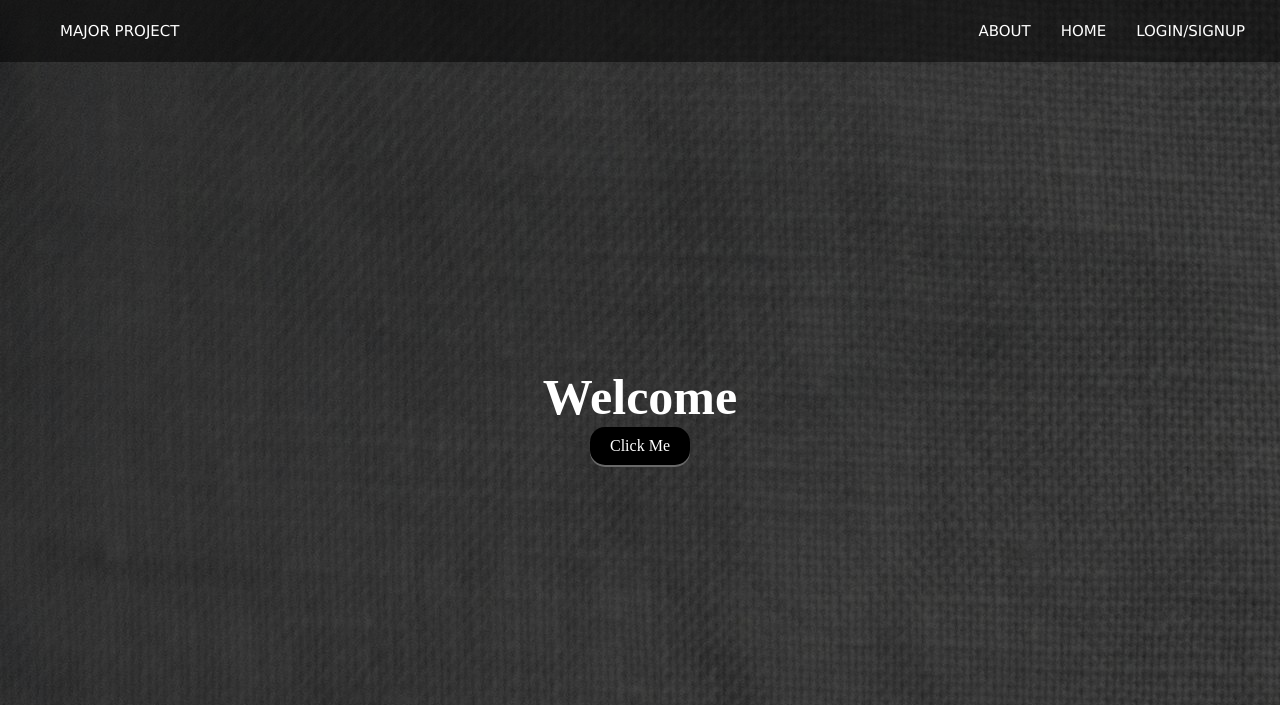
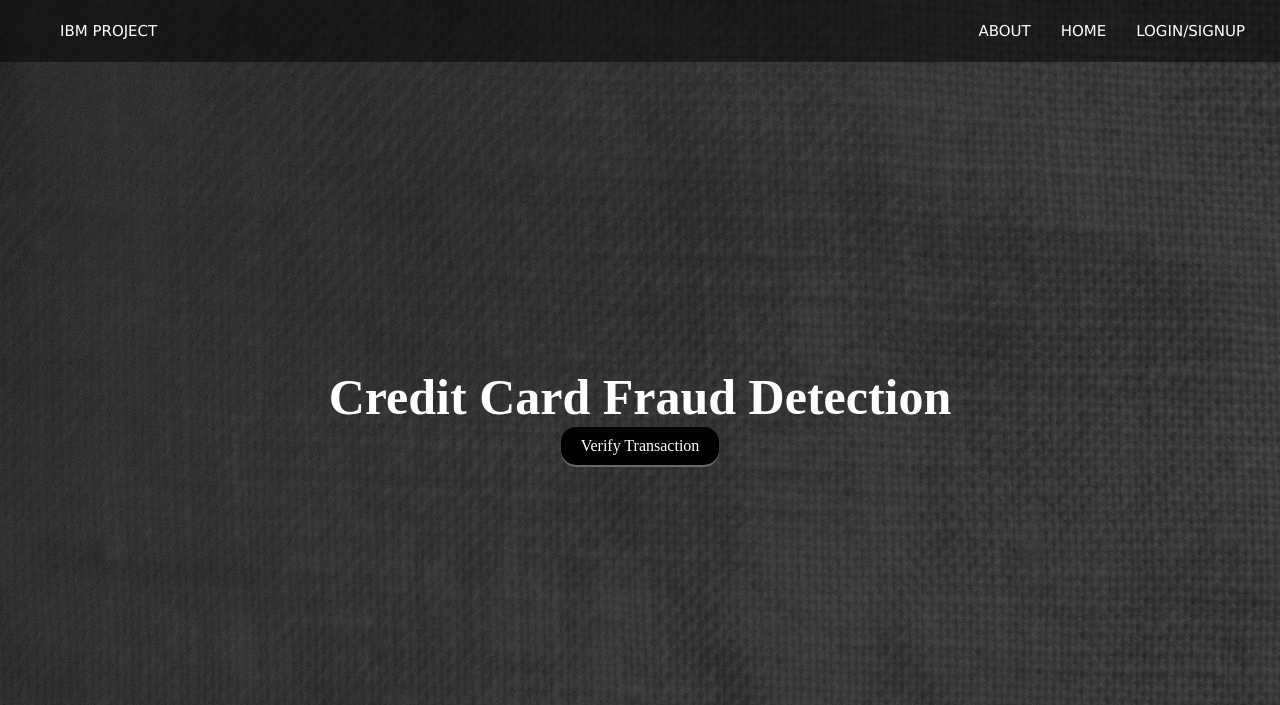
Before and after one commit to MAHUL25/IBM-Internship, a Django app: page / in a window 1280 px wide. Shown: the top 705 px of the page. Run offline with Django 5.2, Linux system fonts and the light colour scheme.

Commit message:
Update Frontend

```diff
--- a/CreditCardFraud/FraudDetection/templates/CreditCard/homepage.html
+++ b/CreditCardFraud/FraudDetection/templates/CreditCard/homepage.html
@@ -15,7 +15,7 @@
                 <div class="MJProject">
                     <ul>
                         <li>
-                            MAJOR PROJECT
+                            IBM PROJECT
                         </li>
                     </ul>
                 </div>
@@ -33,7 +33,7 @@
         </div>
         <div class="container">
             <h1 style="color: #fff;">{{ value }}</h1>
-            <a href="{% url 'credit_fraud:Theform' %}" class="button">Click Me</a>
+            <a href="{% url 'credit_fraud:Theform' %}" class="button">Verify Transaction</a>
         </div>
     </div>
 </body>
--- a/CreditCardFraud/FraudDetection/views.py
+++ b/CreditCardFraud/FraudDetection/views.py
@@ -4,7 +4,7 @@ from .FraudDetection import *
 # Create your views here.
 def index(request):
     return render(request, 'CreditCard/homepage.html', {
-        'value': 'Welcome',
+        'value': 'Credit Card Fraud Detection',
     })
 
 def Theform(request):
```
